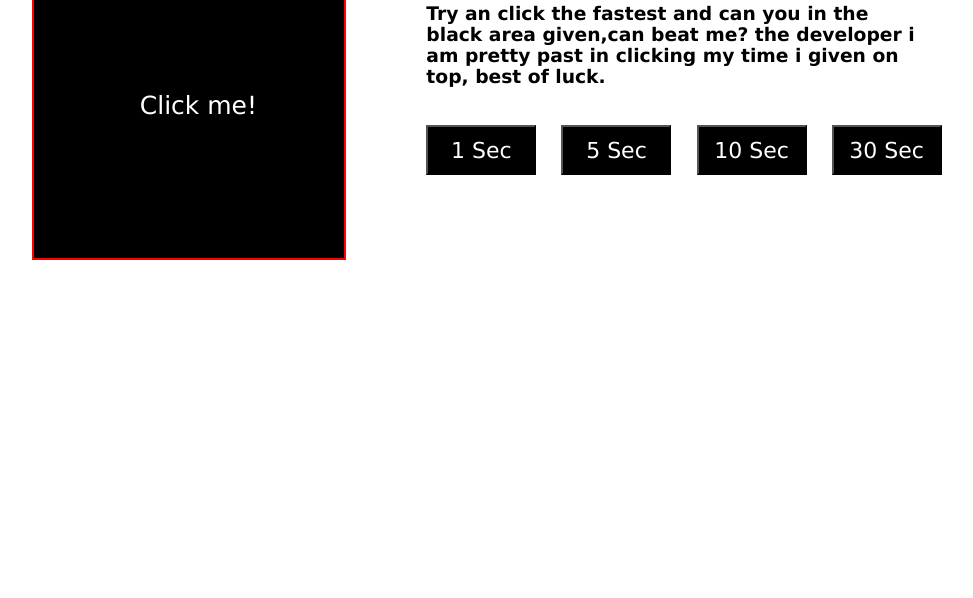
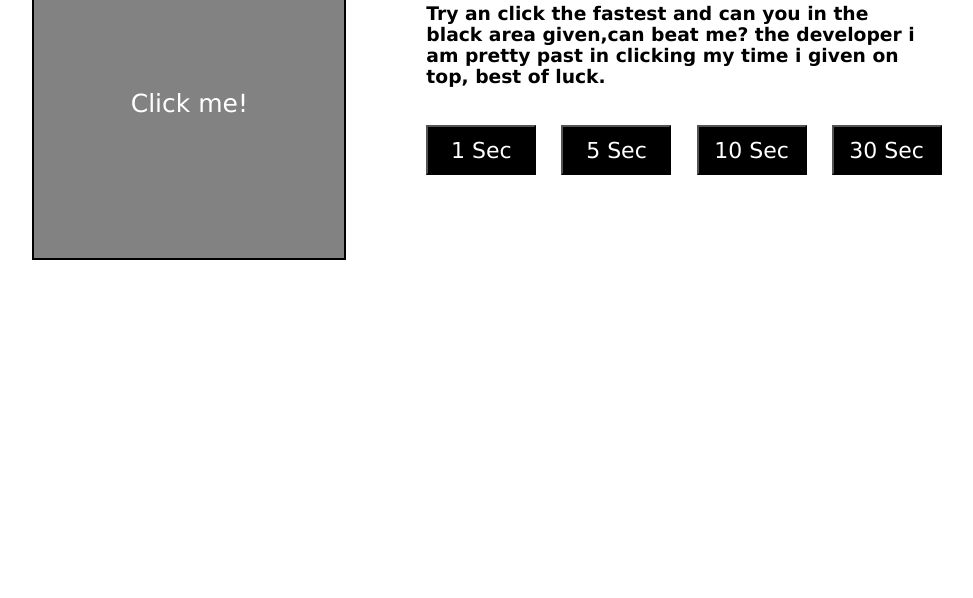
Before and after one commit to RaviPatel94/Web-games, a plain HTML site: page fc.html in a window 1280 px wide. Shown: the part 202-800 px from the top of the page, without its empty margins (143-1116 px from the left). Drawn offline with Linux system fonts and the light colour scheme.

Commit message:
Update fc.css

```diff
--- a/fc.css
+++ b/fc.css
@@ -31,13 +31,15 @@ main{
 }
 
 #area{
-    background-color: black;
-    border: red 2px solid;
+    background-color: rgb(130, 130, 130);
+    border: rgb(0, 0, 0) 2px solid;
     width: 310px;
     height: 310px;
     margin-right: 80px;
-    position: relative;
+    display: flex;
     cursor: pointer;
+    justify-content: center;
+    align-items: center;
 }
 
 .clickme{
@@ -45,9 +47,7 @@ main{
     color: white;
     position: absolute;
     font-size: 25px;
-    top: 46%;
-    left: 34% ;
-    height: 15px;
+    height: auto;
 }
 
 div{
```
